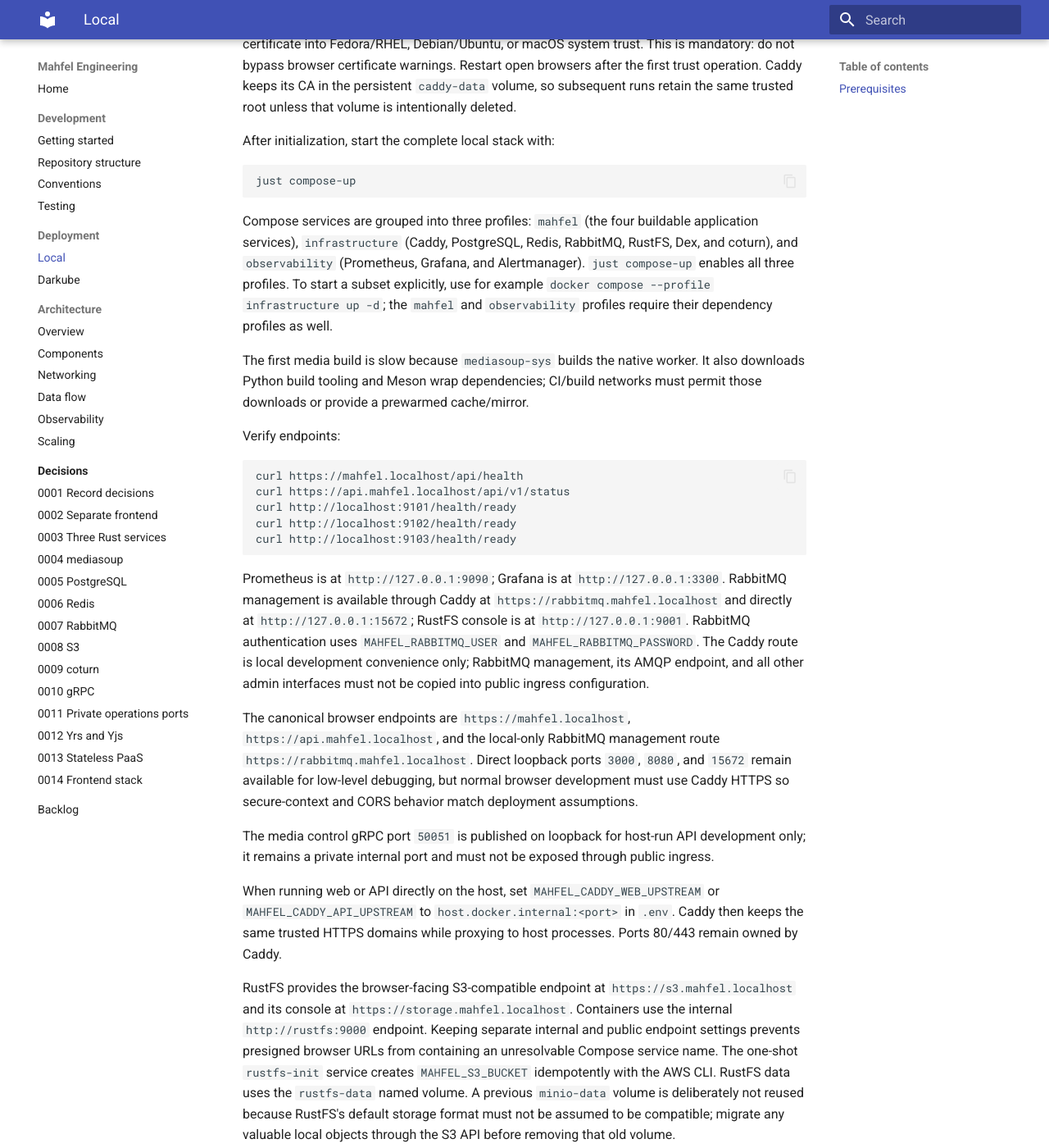
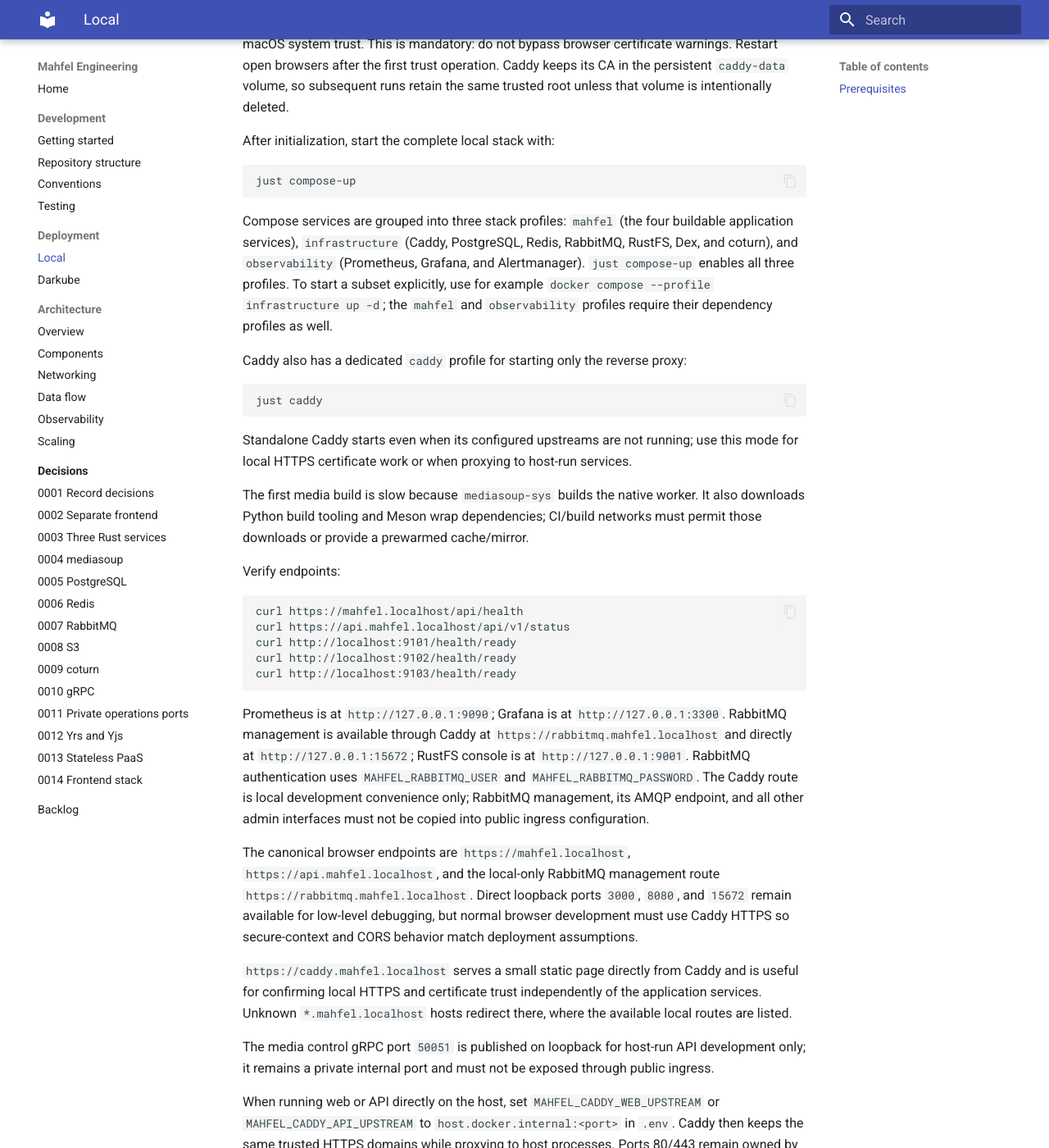
Before and after one commit to mhyrzt/mahfel, an MkDocs documentation site: the page built from docs/deployment/local.md, in a window 1280 px wide and 1400 px high, scrolled down 540 px. Shown: the whole window at 82% size. Built offline with MkDocs 1.6.1 and Material for MkDocs 9.7.7, drawn with Linux system fonts in a browser that asks for light colours; some of the changed text lies outside the part shown.

Commit message:
chore(dev): refine local compose workflows

````diff
--- a/docs/deployment/local.md
+++ b/docs/deployment/local.md
@@ -15,8 +15,7 @@
 ```
 
 `just bootstrap` creates `.env` and `frontend/.env.local` without overwriting existing files, starts
-the complete infrastructure profile (including Caddy) without building application images, and runs
-`just trust-local-ca`.
+only Caddy without building application images, and runs `just trust-local-ca`.
 The trust step uses `sudo` to install the generated root certificate into Fedora/RHEL,
 Debian/Ubuntu, or macOS system trust. This is mandatory: do not bypass browser certificate
 warnings. Restart open browsers after the first trust operation. Caddy keeps its CA in the
@@ -29,11 +28,20 @@
 just compose-up
 ```
 
-Compose services are grouped into three profiles: `mahfel` (the four buildable application services),
+Compose services are grouped into three stack profiles: `mahfel` (the four buildable application services),
 `infrastructure` (Caddy, PostgreSQL, Redis, RabbitMQ, RustFS, Dex, and coturn), and `observability`
 (Prometheus, Grafana, and Alertmanager). `just compose-up` enables all three profiles. To start a
 subset explicitly, use for example `docker compose --profile infrastructure up -d`; the `mahfel`
 and `observability` profiles require their dependency profiles as well.
+
+Caddy also has a dedicated `caddy` profile for starting only the reverse proxy:
+
+```bash
+just caddy
+```
+
+Standalone Caddy starts even when its configured upstreams are not running; use this mode for local
+HTTPS certificate work or when proxying to host-run services.
 
 The first media build is slow because `mediasoup-sys` builds the native worker. It also downloads
 Python build tooling and Meson wrap dependencies; CI/build networks must permit those downloads or
@@ -60,6 +68,10 @@
 the local-only RabbitMQ management route `https://rabbitmq.mahfel.localhost`. Direct loopback ports
 `3000`, `8080`, and `15672` remain available for low-level debugging, but normal browser development
 must use Caddy HTTPS so secure-context and CORS behavior match deployment assumptions.
+
+`https://caddy.mahfel.localhost` serves a small static page directly from Caddy and is useful for
+confirming local HTTPS and certificate trust independently of the application services. Unknown
+`*.mahfel.localhost` hosts redirect there, where the available local routes are listed.
 
 The media control gRPC port `50051` is published on loopback for host-run API development only;
 it remains a private internal port and must not be exposed through public ingress.
@@ -93,5 +105,6 @@
 exists only so Docker can publish those loopback ports; it is not a production ingress model.
 Application containers have no persistent volumes.
 
-Stop containers with `just compose-down`. Add `--volumes` manually only when intentionally deleting
-local infrastructure data.
+Stop containers with `just compose-down`. Use `just compose-clean` when intentionally deleting all
+local infrastructure data and starting from fresh volumes. Use `just clean` for build, test,
+Storybook, and documentation artifacts without touching Docker volumes or environment files.
````
Also changed, not shown: docker-compose.yml (+2 -8 lines), docs/development/getting-started.md (+6 -2 lines), 1 other file.
